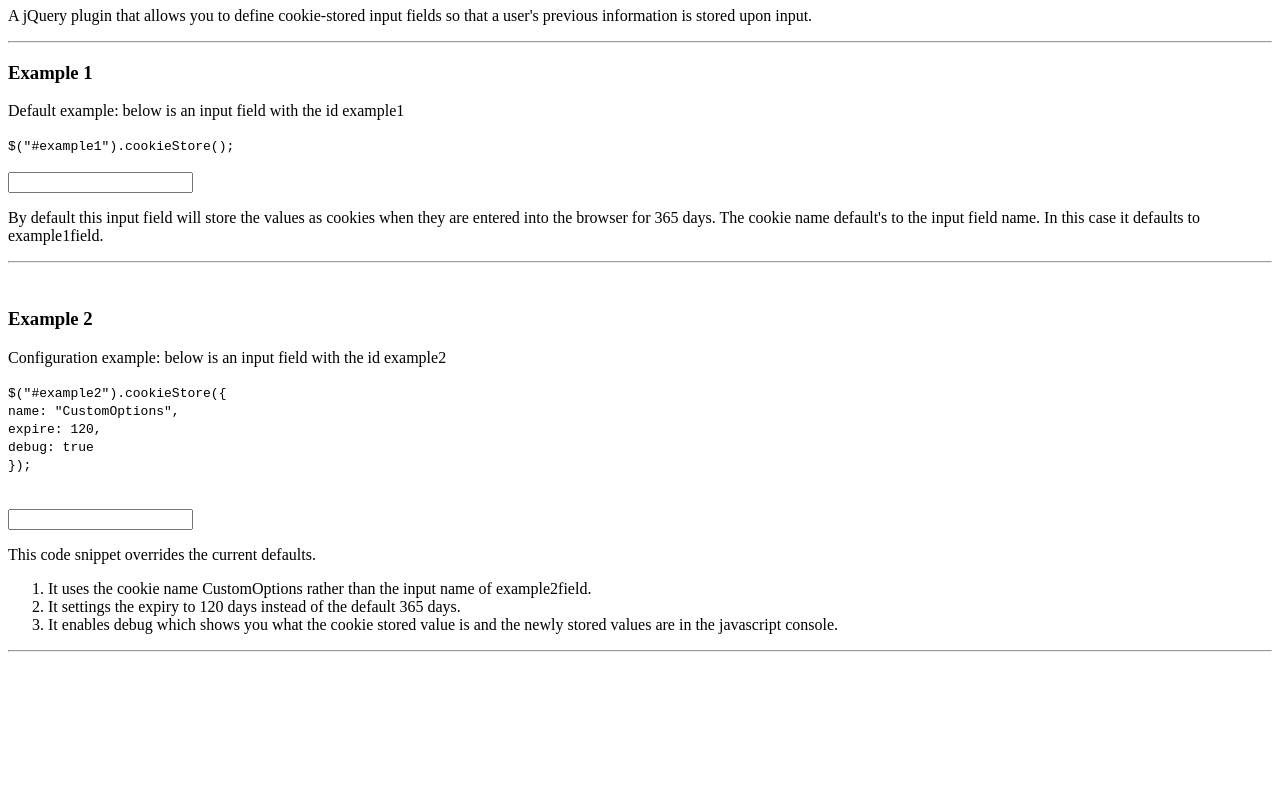
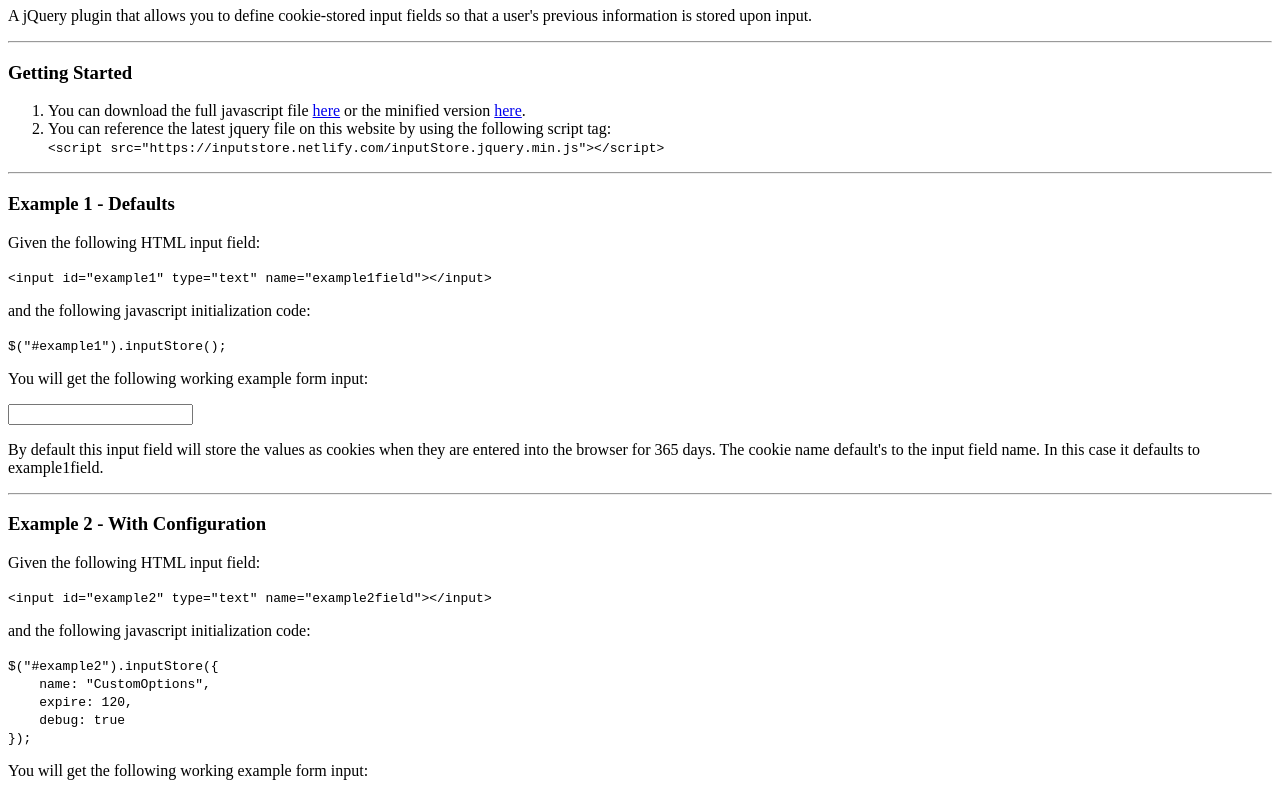
Before and after one commit to awhipp/inputStore.jquery, a plain HTML site: page index.html in a window 1280 px wide. Shown: the part 73-865 px from the top of the page. Before the commit the page ends 800 px from the top, so only its background shows below. Drawn offline with nearby package versions, Linux system fonts and the light colour scheme.

Commit message:
cookieStore > inputStore

```diff
--- a/exampleSetup.js
+++ b/exampleSetup.js
@@ -1,6 +1,6 @@
  window.onload = function(){
-   $("#example1").cookieStore();
-   $("#example2").cookieStore({
+   $("#example1").inputStore();
+   $("#example2").inputStore({
      name: "CustomOptions",
      expire: 120,
      debug: true
--- a/index.html
+++ b/index.html
@@ -2,44 +2,99 @@
 <html>
  <head>
    <meta charset="UTF-8">
-   <title>Cookie Store Example</title>
+   <title>Input Store Example</title>
   <script src="https://code.jquery.com/jquery-2.2.4.min.js"></script>
-  <script src="cookieStore.js"></script>
+  <script src="inputStore.jquery.min.js"></script>
  </head>
  <body>
-
-   <h1> Cookie Store jQuery Plugin </h1>
+  <h1> Input Store jQuery Plugin </h1>
 
   <p> A jQuery plugin that allows you to define cookie-stored input fields so that a user's previous information is stored upon input. </p>
 
   <hr>
-   <h3> Example 1 </h3>
-   <p> Default example: below is an input field with the id example1 </p>
+
+
+  <div class="gettingStarted">
+    <h3> Getting Started </h3>
+    <div>
+      <ol>
+        <li> You can download the full javascript file <a href="inputStore.jquery.js" target="_blank">here</a>
+          or the minified version <a href="inputStore.jquery.min.js" target="_blank">here</a>.</li>
+        <li> You can reference the latest jquery file on this website by using the following script tag:<br>
           <code>
-       $("#example1").cookieStore();
-  </code><br><br>
+            &lt;script src="https://inputstore.netlify.com/inputStore.jquery.min.js"&gt;&lt;/script&gt;
+          </code>
+        </li>
+      </ol>
+    </div>
+
+    <hr>
+  </div>
+
+  <div class="example">
+   <h3> Example 1 - Defaults </h3>
+
+   <p>
+     Given the following HTML input field:
+   </p>
+
+   <code>
+     &lt;input id="example1" type="text" name="example1field"&gt;&lt;/input&gt;
+   </code>
+
+   <p>
+     and the following javascript initialization code:
+   </p>
+
+   <code>
+     $("#example1").inputStore();
+   </code>
+
+   <p>
+     You will get the following working example form input:
+   </p>
+
+   <p>
      <input id="example1" type="text" name="example1field"></input>
-   <br>
+   </p>
    <p>
      By default this input field will store the values as cookies when they
      are entered into the browser for 365 days. The cookie name default's
      to the input field name. In this case it defaults to example1field.</p>
    <hr>
-   <br>
+  </div>
 
-    <h3> Example 2 </h3>
+  <div class="example">
+    <h3> Example 2 - With Configuration</h3>
+
     <p>
-      Configuration example: below is an input field with the id example2
+      Given the following HTML input field:
     </p>
+
     <code>
-      $("#example2").cookieStore({<br>
-        name: "CustomOptions",<br>
-        expire: 120,<br>
-        debug: true<br>
+      &lt;input id="example2" type="text" name="example2field"&gt;&lt;/input&gt;
+    </code>
+
+    <p>
+      and the following javascript initialization code:
+    </p>
+
+    <code>
+      $("#example2").inputStore({<br>
+        &nbsp;&nbsp;&nbsp;&nbsp;name: "CustomOptions",<br>
+        &nbsp;&nbsp;&nbsp;&nbsp;expire: 120,<br>
+        &nbsp;&nbsp;&nbsp;&nbsp;debug: true<br>
       });<br>
-    </code><br><br>
+    </code>
+
+    <p>
+      You will get the following working example form input:
+    </p>
+
+    <p>
       <input id="example2" type="text" name="example2field"></input>
-    <br>
+    </p>
+
     <div>
       <p>
         This code snippet overrides the current defaults.
@@ -51,7 +106,7 @@
       </ol>
     </div>
     <hr>
-
+  </div>
  </body>
  <script src="exampleSetup.js"></script>
 </html>
--- a/cookieStore.js
+++ b/inputStore.jquery.js
@@ -1,13 +1,13 @@
 (function ( $ ) {
 
-    function cookieStoreSet(cname, cvalue, exdays) {
+    function inputStoreSet(cname, cvalue, exdays) {
         var d = new Date();
         d.setTime(d.getTime() + (exdays*24*60*60*1000));
         var expires = d.toUTCString();
         document.cookie = cname + "=" + cvalue + "; expires=" + expires + "; path=/";
     };
 
-    function cookieStoreGet(cname) {
+    function inputStoreGet(cname) {
         var name = cname + "=";
         var decodedCookie = decodeURIComponent(document.cookie);
         var ca = decodedCookie.split(';');
@@ -23,7 +23,7 @@
         return "";
     };
 
-    $.fn.cookieStore = function( options ) {
+    $.fn.inputStore = function( options ) {
 
         // This is the easiest way to have default options.
         var settings = $.extend({
@@ -32,14 +32,14 @@
             debug: false
         }, options );
 
-        var previousSet = cookieStoreGet(settings.name)
+        var previousSet = inputStoreGet(settings.name)
         this.val(previousSet);
         if(settings.debug) {
           console.log("Previous Input for ["+settings.name+"] = ["+previousSet+"]");
         }
 
         this.on('keyup', function(){
-          cookieStoreSet(settings.name, this.value, settings.expire);
+          inputStoreSet(settings.name, this.value, settings.expire);
           if(settings.debug) {
             console.log("Previous Input for ["+settings.name+"] = ["+this.value+"]");
           }
```
Also changed, not shown: inputStore.jquery.min.js (added), 1 other file. Lines whose indentation alone changed are shown as unchanged.
